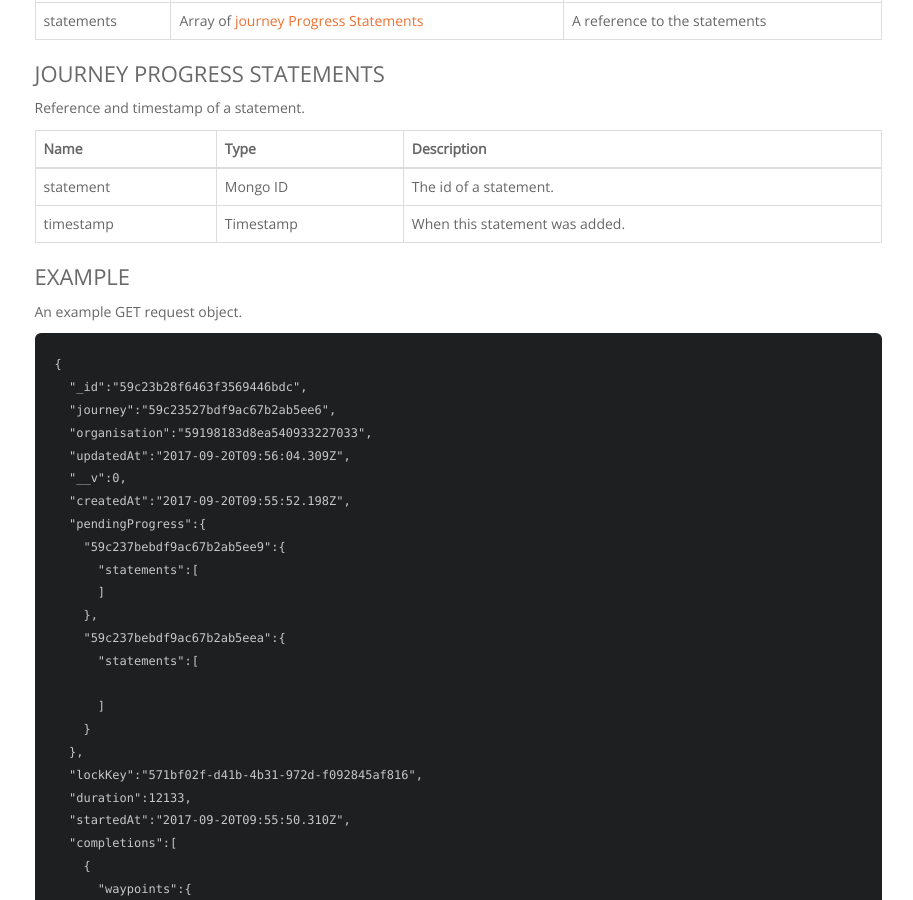
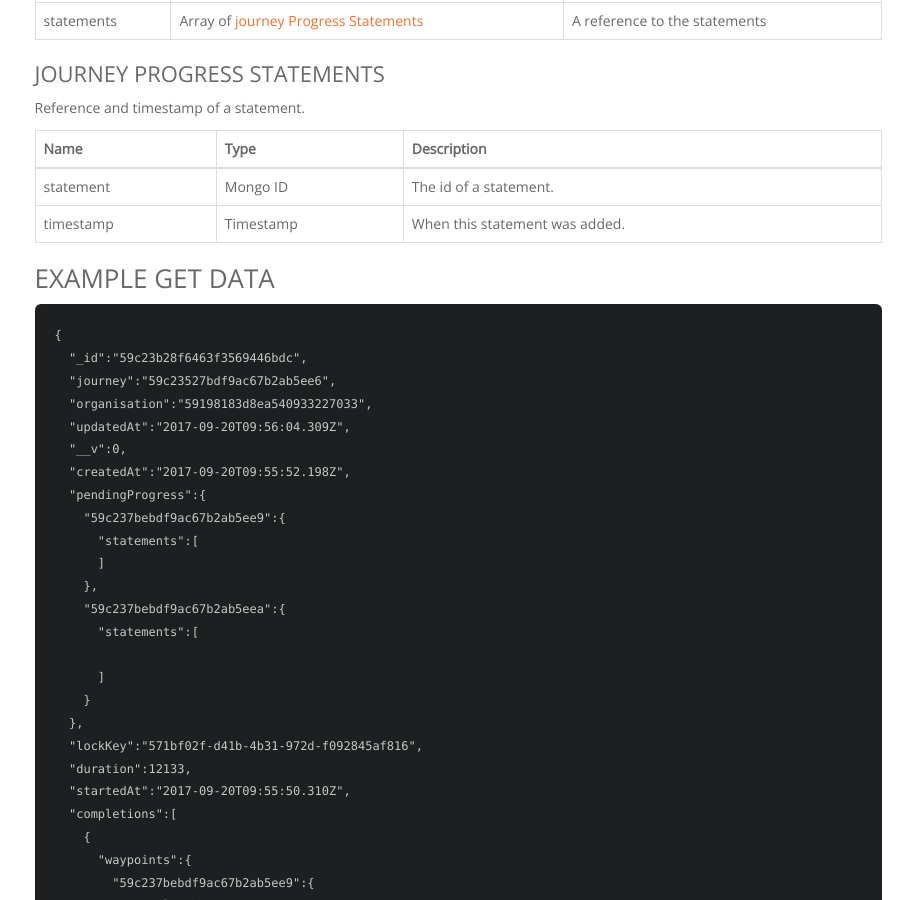
Before and after one commit to LearningLocker/docs, a Jekyll site: the page built from src/http-journey-progress.md, in a window 1280 px wide and 900 px high, scrolled down 1202 px. Shown: the whole window, without its empty margins (328-1241 px from the left). Built offline with Jekyll 4.4.1, drawn with Linux system fonts in a browser that asks for light colours; nearby versions of some CDN libraries; our own code applies the rules of GitHub Pages for plain Markdown files.

Commit message:
Fixed consistency.

````diff
--- a/src/http-journey-progress.md
+++ b/src/http-journey-progress.md
@@ -60,9 +60,7 @@ Name | Type | Description
 statement | Mongo ID | The id of a statement.
 timestamp | Timestamp | When this statement was added.
 
-### Example
-
-An example GET request object.
+## Example GET data
 
 ```
 {
````
Also changed, not shown: src/http-clients.md (+0 -1 lines).
